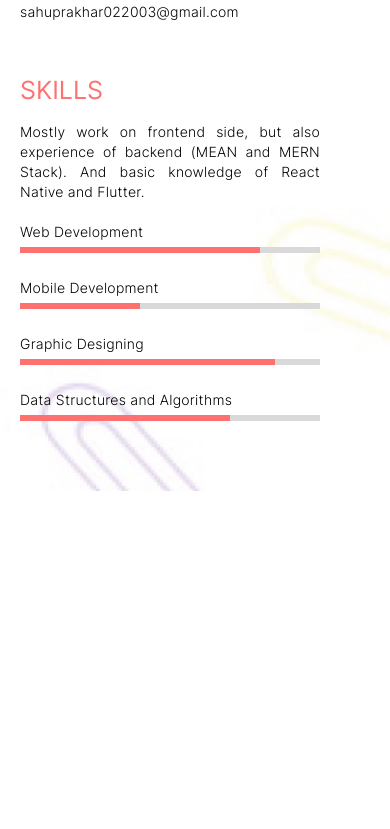
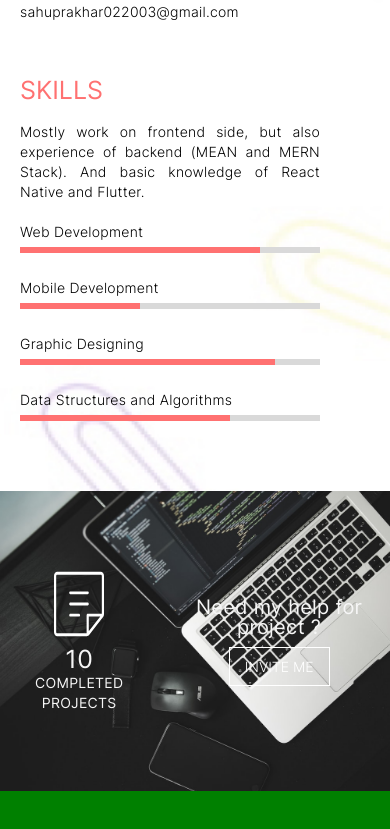
Before and after one commit to prakhar-5447/portfolio, an Angular app: page / in a window 390 px wide. Shown: the part 1610-2439 px from the top of the page. Before the commit the page ends 2101 px from the top, so only its background shows below. Built offline with nearby package versions, Linux system fonts and the light colour scheme.

Commit message:
work area added

```diff
--- a/src/app/app.component.html
+++ b/src/app/app.component.html
@@ -32,6 +32,22 @@
   <app-about></app-about>
 </div>
 
+<div class="work">
+    <div class="project-info">
+      <img
+        src="/assets/images/about/project.svg"
+        alt="project"
+        class="project"
+      />
+      <p><span class="project-count">10</span><br />COMPLETED PROJECTS</p>
+    </div>
+    <div class="hire">
+      <p class="invite-message">Need my help for project ?</p>
+      <button class="invite-button">INVITE ME</button>
+    </div>
+</div>
+<div style="height: 100vh; background: green"></div>
+
 <!-- <app-projects></app-projects>
 <app-services></app-services>
 <app-contact></app-contact> -->
--- a/src/app/app.component.sass
+++ b/src/app/app.component.sass
@@ -51,6 +51,102 @@
     display: flex
     justify-content: center
 
+.work
+    background-image: url("/assets/images/about/clients.jpeg")
+    background-attachment: fixed
+    background-position: center
+    background-repeat: no-repeat
+    background-size: cover
+    display: flex
+    justify-content: center
+    align-items: center
+    height: 300px
+    color: #F6F6F6
+
+    .project-info
+        text-align: center
+        margin-right: 100px
+
+        .project
+            width: 70px
+            height: 90px
+            margin-bottom: 20px
+
+        p
+            font-family: 'Inter-Regular'
+            font-size: 17px
+            margin-bottom: 0px
+
+        .project-count
+            font-family: 'Inter-Regular'
+            font-size: 35px
+
+    .hire
+        display: flex
+        align-items: center
+        justify-content: center
+
+        .invite-message
+            font-family: 'Inter-Regular'
+            margin-bottom: 0px
+            margin-right: 20px
+            font-size: 25px
+
+        .invite-button
+            color: white
+            font-family: 'Inter-Light'
+            background: transparent
+            border: 0.5px solid white
+            padding: 10px 15px
+            font-size: 14px
+
+            &:hover
+                color: black
+                cursor: pointer
+                background: white
+
+@media screen and ( max-width: 992px )
+    .work
+
+        .project-info
+            margin-right: 50px
+
+            .project
+                width: 50px
+                height: 70px
+                margin-bottom: 15px
+
+            p
+                font-size: 14px
+
+            .project-count
+                font-size: 25px
+
+        .hire
+
+            .invite-message
+                margin-right: 15px
+                font-size: 20px
+
+            .invite-button
+                font-size: 14px
+
+@media screen and ( max-width: 768px )
+    .work
+        justify-content: space-around
+        padding: 0px 20px
+
+        .project-info
+            .project
+                margin-bottom: 5px
+
+        .hire
+            flex-direction: column
+
+            .invite-message
+                margin-right: 0px
+                margin-bottom: 10px
+                text-align: center
 
 @media screen and ( max-width: 600px )
     .container
```
Also changed, not shown: src/assets/images/about/project.svg (added).
